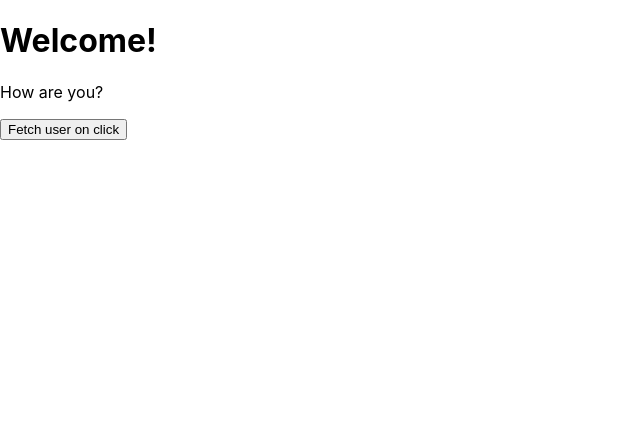
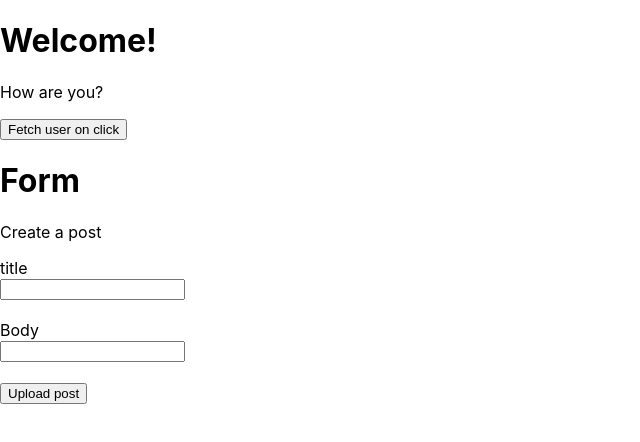
Before and after one commit to MuriloDutra/react-with-typescript-docs, a React (Create React App) app: page / in a window 1280 px wide. Shown: the top 442 px of the page, without its empty margins (0-640 px from the left). Built offline with nearby package versions, Linux system fonts and the light colour scheme.

Commit message:
new component: <Form />

```diff
--- a/src/App.tsx
+++ b/src/App.tsx
@@ -1,4 +1,5 @@
 import { useState } from "react";
+import Form from "./components/Form";
 import { User } from "./interfaces/User";
 
 interface AppProps {
@@ -32,6 +33,8 @@ function App({ headerText, extraText, subText = "How are you?" }: AppProps) {
 
       <button onClick={fetchUser}>Fetch user on click</button>
       {user && <p>Hello, {user.name}!</p>}
+
+      <Form />
     </>
   );
 }
--- /dev/null
+++ b/src/components/Form.tsx
@@ -0,0 +1,51 @@
+import React, { useState } from "react";
+
+interface FormData {
+  title: string;
+  body: string;
+}
+const defaultFormData: FormData = {
+  title: "",
+  body: "",
+};
+
+export default function Form() {
+  const [formData, setFormData] = useState<FormData>(defaultFormData);
+  const { title, body } = formData;
+
+  const onChange = (e: React.ChangeEvent<HTMLInputElement>) => {
+    setFormData((prevState) => ({
+      ...prevState,
+      [e.target.id]: e.target.id,
+    }));
+  };
+
+  const onSubmit = (e: React.FormEvent<HTMLFormElement>) => {
+    e.preventDefault();
+    setFormData(defaultFormData);
+  };
+
+  return (
+    <>
+      <h1>Form</h1>
+      <p>Create a post</p>
+
+      <form onSubmit={onSubmit}>
+        <label htmlFor="title">title</label>
+        <br />
+        <input type="text" id="title" value={title} onChange={onChange} />
+
+        <br />
+        <br />
+
+        <label htmlFor="body">Body</label>
+        <br />
+        <input type="text" id="body" value={body} onChange={onChange} />
+        <br />
+        <br />
+
+        <button type="submit">Upload post</button>
+      </form>
+    </>
+  );
+}
```
